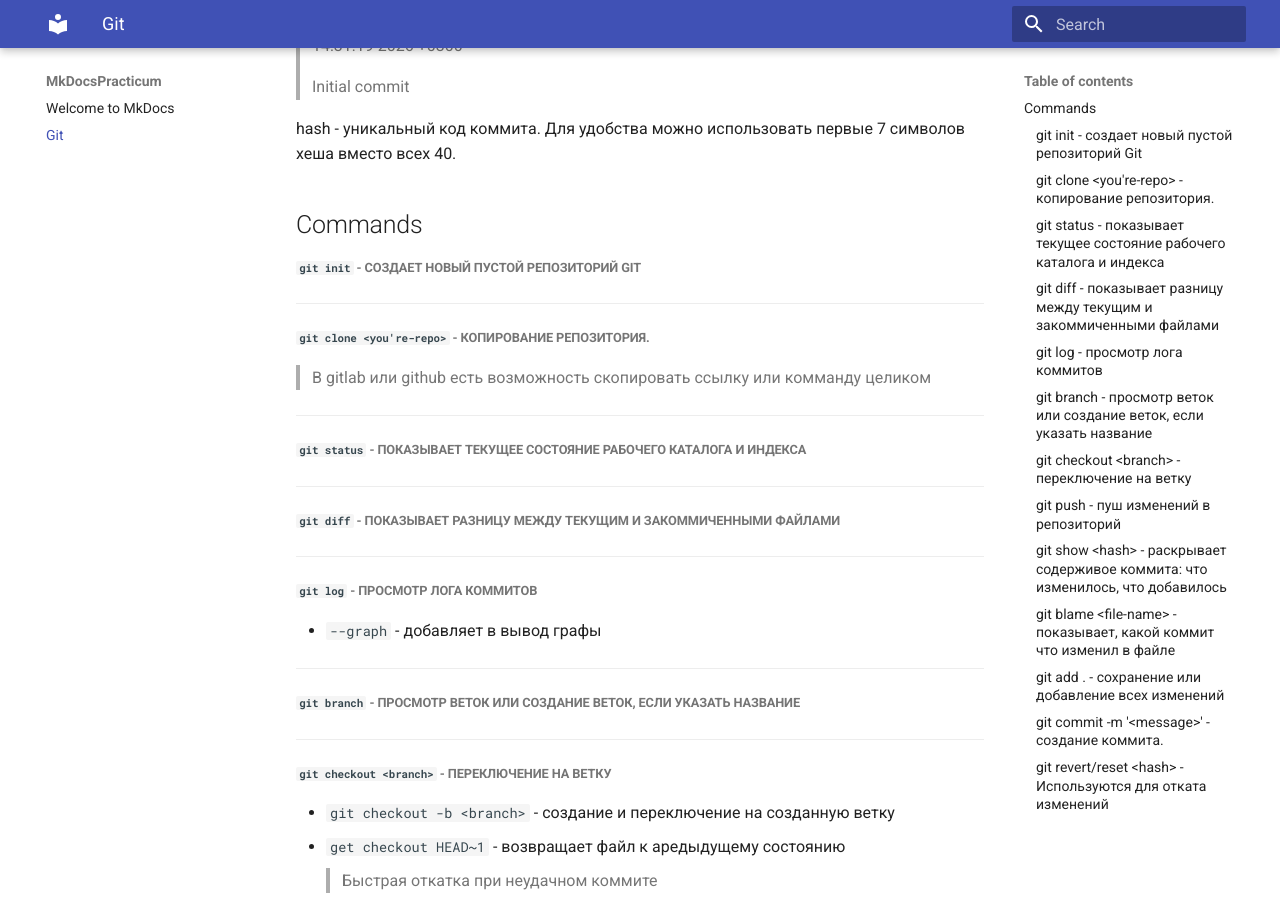
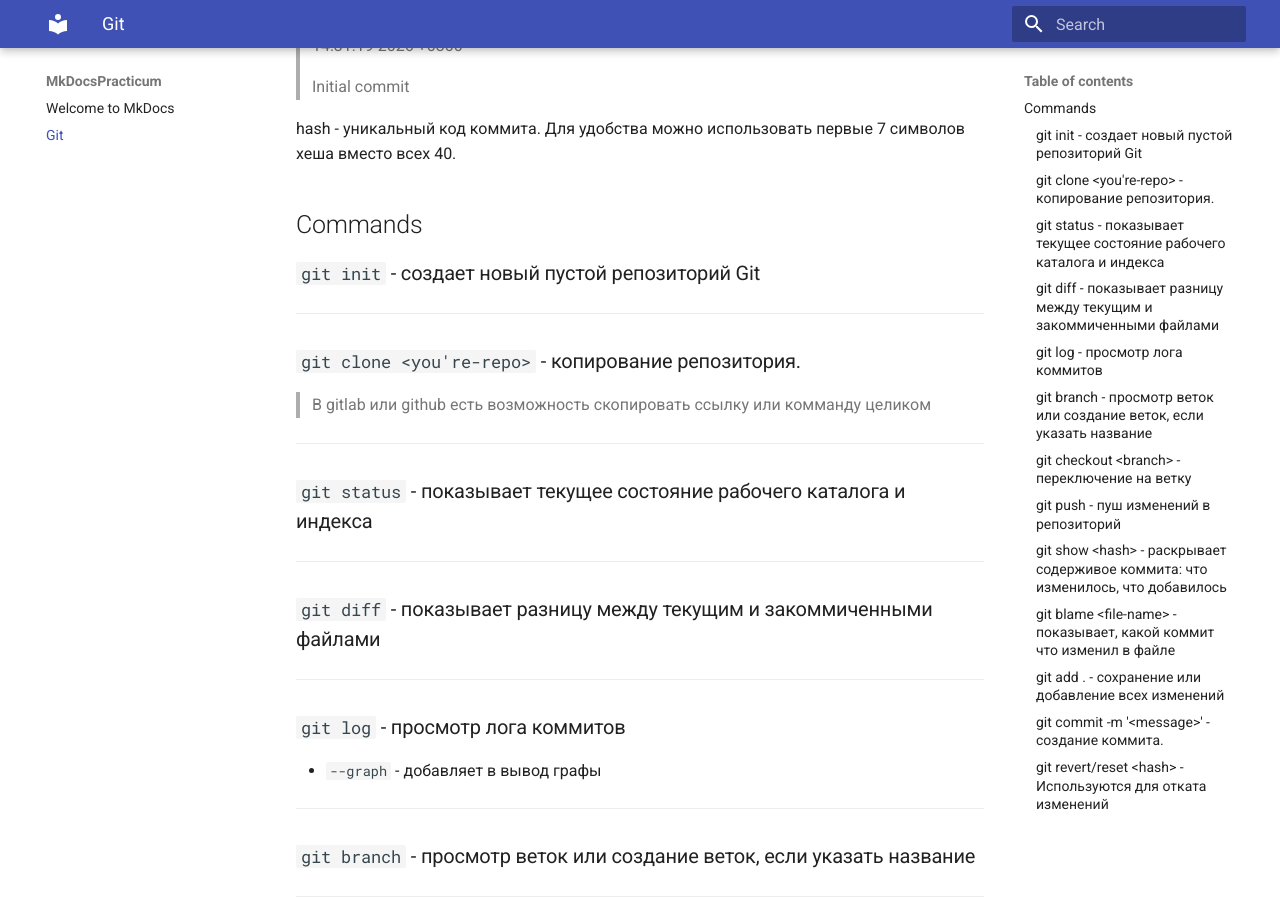
Before and after one commit to FunnyJesus/MkDocsPracticum, an MkDocs documentation site: the page built from docs/git.md, in a window 1280 px wide and 900 px high, scrolled down 323 px. Built offline with MkDocs 1.6.1 and Material for MkDocs 9.7.7, drawn with Linux system fonts in a browser that asks for light colours.

Commit message:
Поиск стиля

```diff
--- a/docs/git.md
+++ b/docs/git.md
@@ -15,64 +15,64 @@ hash - уникальный код коммита. Для удобства мо
 
 ## Commands
 
-##### `git init` - создает новый пустой репозиторий Git
+### `git init` - создает новый пустой репозиторий Git
 ---------
 
-##### `git clone <you're-repo>` - копирование репозитория.
+### `git clone <you're-repo>` - копирование репозитория.
 > В gitlab или github есть возможность скопировать ссылку или комманду целиком
 
 ---------
 
-##### `git status` - показывает текущее состояние рабочего каталога и индекса
+### `git status` - показывает текущее состояние рабочего каталога и индекса
 
 ---------
 
-##### `git diff` - показывает разницу между текущим и закоммиченными файлами
+### `git diff` - показывает разницу между текущим и закоммиченными файлами
 
 ---------
 
-##### `git log` - просмотр лога коммитов <br>
+### `git log` - просмотр лога коммитов <br>
 * `--graph ` - добавляет в вывод графы
 
 ---------
 
-##### `git branch` - просмотр веток или создание веток, если указать название
+### `git branch` - просмотр веток или создание веток, если указать название
 
 ---------
 
-##### `git checkout <branch>` - переключение на ветку <br>
+### `git checkout <branch>` - переключение на ветку <br>
 * `git checkout -b <branch>` - создание и переключение на созданную ветку
 * `get checkout HEAD~1` - возвращает файл к аредыдущему состоянию
 > Быстрая откатка при неудачном коммите
 
 ---------
-##### `git push` - пуш изменений в репозиторий <br>
+### `git push` - пуш изменений в репозиторий <br>
 * `git push origin <name-branch>` - пуш изменений при отсутсвии ветки в удаленном репозитории
 > При выполнении просто `git push` в терминале будет подсказка, если подтребуется выполнить `git push origin <name-branch>`
 
 ---------
 
-##### `git show <hash>` - раскрывает содерживое коммита: что изменилось, что добавилось
+### `git show <hash>` - раскрывает содерживое коммита: что изменилось, что добавилось
 
 ---------
 
-##### `git blame <file-name>` - показывает, какой коммит что изменил в файле
+### `git blame <file-name>` - показывает, какой коммит что изменил в файле
 
 ---------
 
-##### `git add . ` - сохранение или добавление всех изменений <br>
+### `git add . ` - сохранение или добавление всех изменений <br>
 * `git add <file_name>` - сохранение конкреного файла
 > Точка указывает на сохранение всех изменений в локальном репозитории. Вместо точки можно указать имя конкретного файла
 
 ---------
 
-##### `git commit -m '<message>'` - создание коммита. <br>
+### `git commit -m '<message>'` - создание коммита. <br>
 * `--amend` - добавляет новые изменения в последний коммит
 > Коммит должен отображать что именно было изменено или добавлено `"feature: add generate create randon file"`
 
 ---------
 
-##### `git revert/reset <hash>` - Используются для отката изменений <br>
+### `git revert/reset <hash>` - Используются для отката изменений <br>
 > Из практики: лучше создать новый коммит, где удаляется то, что нужно
 
 ---------
```
Also changed, not shown: 1 other file.
